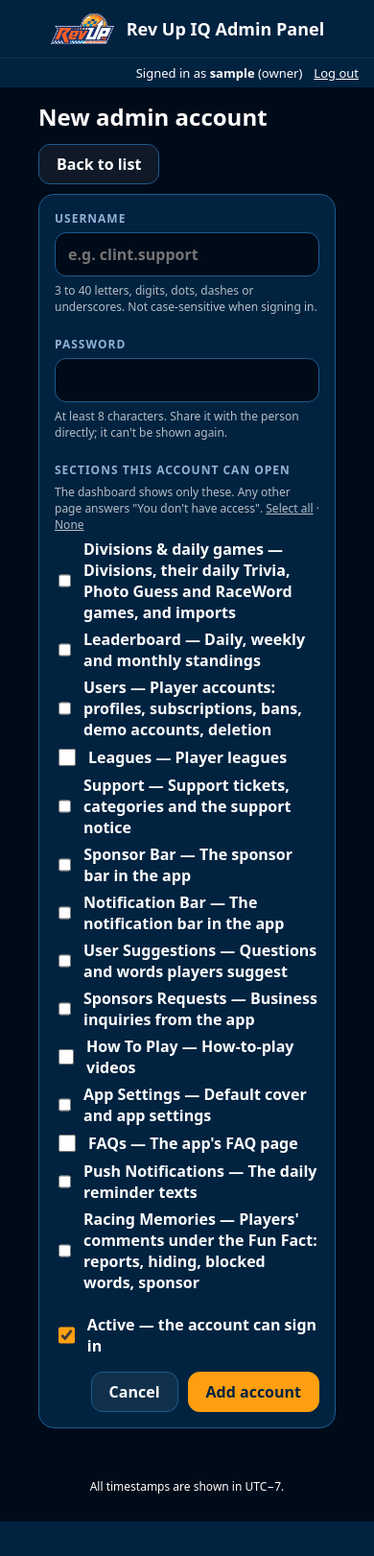
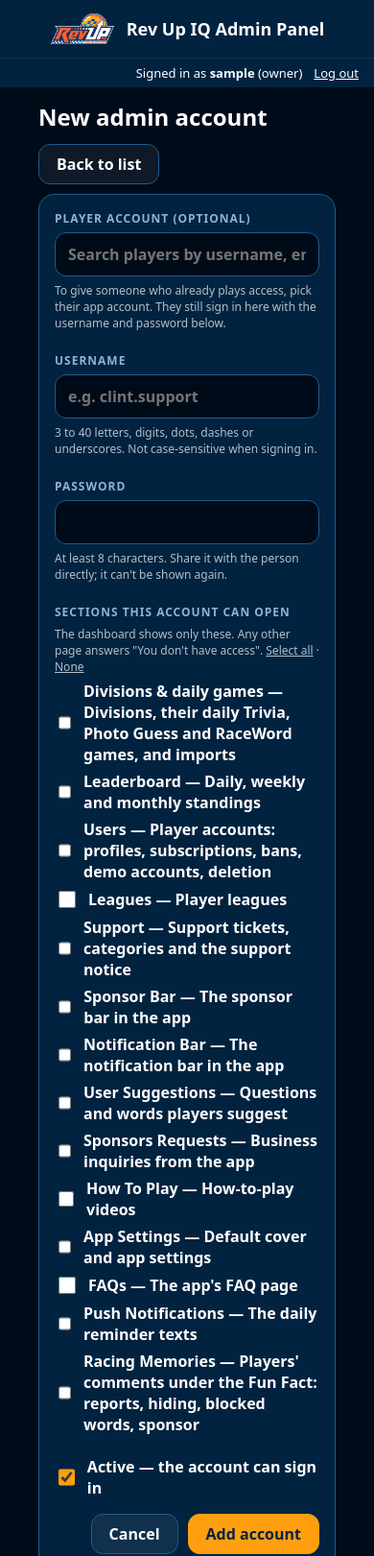
Before and after one commit to revupiq/RevUpIQ, an ASP.NET Core app: page /AdminUsers/Create in a window 390 px wide. Shown: the top 1621 px of the page at 96% size. Before the commit the page ends 1585 px from the top, so only its background shows below. Run offline with ASP.NET Core 8, Linux system fonts and the light colour scheme; the visitor is signed in with stand-in values (Sample User, id 1); some libraries are stand-ins or nearby versions.

Commit message:
Admin Users: link an admin account to an existing player
The new/edit account form can search the app's players by username, email
or phone and link one; their app username is suggested as the login name.
The list shows each account's player. The login keeps its own password.
Needs supabase/migrations/202611200002_admin_users_player.sql applied first.

```diff
--- a/Controllers/AdminUsersController.cs
+++ b/Controllers/AdminUsersController.cs
@@ -1,6 +1,8 @@
+using System.Text.Json;
 using Microsoft.AspNetCore.Mvc;
 using RevUpIQ.Admin.Infrastructure;
 using RevUpIQ.Admin.Models.AdminUsers;
+using RevUpIQ.Admin.Models.Users;
 using static Supabase.Postgrest.Constants;
 
 namespace RevUpIQ.Admin.Controllers
@@ -12,6 +14,11 @@ namespace RevUpIQ.Admin.Controllers
     {
         private const string MissingTable =
             "The admin_users table does not exist yet. Apply supabase/migrations/202611190001_admin_users.sql first.";
+
+        private const string MissingPlayerColumn =
+            "Linking a player needs supabase/migrations/202611200002_admin_users_player.sql applied first.";
+
+        private const int MaxPlayerResults = 10;
 
         private readonly Supabase.Client _supabase;
 
@@ -27,6 +34,8 @@ namespace RevUpIQ.Admin.Controllers
             try
             {
                 vm.Users = (await _supabase.From<AdminUser>().Order("username", Ordering.Ascending).Get()).Models;
+                vm.Players = (await DescribePlayersAsync(vm.Users.Where(u => u.UserId.HasValue).Select(u => u.UserId!.Value)))
+                    .ToDictionary(p => p.Id, p => p.Label);
             }
             catch (Exception ex)
             {
@@ -49,9 +58,10 @@ namespace RevUpIQ.Admin.Controllers
                 return RedirectToAction(nameof(Index));
             }
 
-            return View(new AdminUserForm
+            return await ShowFormAsync(new AdminUserForm
             {
                 Id = user.Id,
+                UserId = user.UserId,
                 Username = user.Username,
                 Sections = AdminSignIn.KnownSections(user.Sections).ToList(),
                 IsActive = user.IsActive
@@ -84,7 +94,7 @@ namespace RevUpIQ.Admin.Controllers
 
             form.Password = null; // never sent back to the page
             if (!ModelState.IsValid)
-                return View("Edit", form);
+                return await ShowFormAsync(form);
 
             try
             {
@@ -92,7 +102,19 @@ namespace RevUpIQ.Admin.Controllers
                 if (sameName != null && sameName.Id != form.Id)
                 {
                     ModelState.AddModelError(nameof(form.Username), "Another account already has this name.");
-                    return View("Edit", form);
+                    return await ShowFormAsync(form);
+                }
+
+                if (form.UserId is Guid playerId)
+                {
+                    var taken = (await _supabase.From<AdminUser>()
+                        .Filter("user_id", Operator.Equals, playerId.ToString()).Get()).Models.FirstOrDefault();
+                    if (taken != null && taken.Id != form.Id)
+                        ModelState.AddModelError(nameof(form.UserId), $"This player already has an admin account: {taken.Username}.");
+                    else if ((await DescribePlayersAsync(new[] { playerId })).Count == 0)
+                        ModelState.AddModelError(nameof(form.UserId), "That player's app account no longer exists. Choose another or remove it.");
+                    if (!ModelState.IsValid)
+                        return await ShowFormAsync(form);
                 }
 
                 if (form.Id is long id)
@@ -108,6 +130,7 @@ namespace RevUpIQ.Admin.Controllers
                         .Set(u => u.Username, username)
                         .Set(u => u.Sections, sections)
                         .Set(u => u.IsActive, form.IsActive)
+                        .Set(u => u.UserId!, form.UserId)
                         .Set(u => u.UpdatedAt, DateTime.UtcNow);
                     if (password.Length > 0)
                         update = update.Set(u => u.PasswordHash, AdminSignIn.HashPassword(password));
@@ -121,15 +144,18 @@ namespace RevUpIQ.Admin.Controllers
                         Username = username,
                         PasswordHash = AdminSignIn.HashPassword(password),
                         Sections = sections,
-                        IsActive = form.IsActive
+                        IsActive = form.IsActive,
+                        UserId = form.UserId
                     });
                 }
             }
             catch (Exception ex)
             {
                 Console.WriteLine($"Admin user save failed: {ex.Message}");
-                ModelState.AddModelError("", ex.Message.Contains("PGRST205") ? MissingTable : "Saving failed. Please try again.");
-                return View("Edit", form);
+                ModelState.AddModelError("", ex.Message.Contains("PGRST205") ? MissingTable
+                    : ex.Message.Contains("user_id") ? MissingPlayerColumn
+                    : "Saving failed. Please try again.");
+                return await ShowFormAsync(form);
             }
 
             TempData["Message"] = isNew ? $"Account {username} added." : $"Account {username} updated.";
@@ -176,6 +202,82 @@ namespace RevUpIQ.Admin.Controllers
             return RedirectToAction(nameof(Index));
         }
 
+        // Players whose username, email or phone contains the text, for the form's picker
+        [HttpGet]
+        public async Task<IActionResult> Players(string? q)
+        {
+            var text = (q ?? "").Trim();
+            if (text.Length < 2) return Json(Array.Empty<PlayerOption>());
+
+            var ids = new List<Guid>();
+            try
+            {
+                var byName = await _supabase.From<Profile>().Select("id,username")
+                    .Filter("username", Operator.ILike, $"%{text}%")
+                    .Limit(MaxPlayerResults).Get();
+                ids.AddRange(byName.Models.Select(p => p.Id));
+            }
+            catch (Exception ex) { Console.WriteLine($"Player search by username failed: {ex.Message}"); }
+            try
+            {
+                var byContact = await _supabase.Rpc<List<Dictionary<string, Guid>>>("search_auth_users", new { search_text = text });
+                if (byContact != null) ids.AddRange(byContact.Select(x => x["user_id"]));
+            }
+            catch (Exception ex) { Console.WriteLine($"Player search by email or phone failed: {ex.Message}"); }
+
+            return Json(await DescribePlayersAsync(ids.Distinct().Take(MaxPlayerResults)));
+        }
+
+        private async Task<IActionResult> ShowFormAsync(AdminUserForm form)
+        {
+            form.PlayerLabel = form.UserId is Guid id
+                ? (await DescribePlayersAsync(new[] { id })).FirstOrDefault()?.Label ?? "(player's account deleted)"
+                : null;
+            return View("Edit", form);
+        }
+
+        // "username · email or phone" for each player that still exists
+        private async Task<List<PlayerOption>> DescribePlayersAsync(IEnumerable<Guid> ids)
+        {
+            var list = ids.Distinct().ToList();
+            if (list.Count == 0) return new();
+
+            var names = new Dictionary<Guid, string?>();
+            try
+            {
+                names = (await _supabase.From<Profile>().Select("id,username")
+                        .Filter("id", Operator.In, list).Get())
+                    .Models.ToDictionary(p => p.Id, p => p.Username);
+            }
+            catch (Exception ex) { Console.WriteLine($"Player names failed: {ex.Message}"); }
+
+            using var http = new HttpClient { BaseAddress = new Uri(ApiClientFactory.BaseUrl) };
+            http.DefaultRequestHeaders.Add("apikey", ApiClientFactory.ServiceRole);
+            http.DefaultRequestHeaders.Authorization =
+                new System.Net.Http.Headers.AuthenticationHeaderValue("Bearer", ApiClientFactory.ServiceRole);
+            var json = new JsonSerializerOptions { PropertyNameCaseInsensitive = true };
+
+            var players = new List<PlayerOption>();
+            foreach (var id in list)
+            {
+                AuthUser? account = null;
+                try
+                {
+                    var res = await http.GetAsync($"auth/v1/admin/users/{id}");
+                    if (res.IsSuccessStatusCode)
+                        account = JsonSerializer.Deserialize<AuthUser>(await res.Content.ReadAsStringAsync(), json);
+                }
+                catch (Exception ex) { Console.WriteLine($"Player lookup failed: {ex.Message}"); }
+                if (account == null && !names.ContainsKey(id)) continue;
+
+                var username = names.GetValueOrDefault(id);
+                var contact = !string.IsNullOrWhiteSpace(account?.Email) ? account!.Email : account?.Phone;
+                var label = string.Join(" · ", new[] { username, contact }.Where(s => !string.IsNullOrWhiteSpace(s)));
+                players.Add(new PlayerOption(id, label.Length > 0 ? label : id.ToString(), username));
+            }
+            return players;
+        }
+
         private async Task<AdminUser?> FindAsync(long id) =>
             (await _supabase.From<AdminUser>().Where(u => u.Id == id).Get()).Models.FirstOrDefault();
     }
--- a/Views/AdminUsers/Edit.cshtml
+++ b/Views/AdminUsers/Edit.cshtml
@@ -18,6 +18,23 @@
 
     <form asp-action="Save" method="post" class="faq-form" novalidate autocomplete="off">
         <input type="hidden" asp-for="Id" />
+
+        <div class="faq-field">
+            <label class="faq-label" for="playerSearch">Player account (optional)</label>
+            <input type="hidden" asp-for="UserId" id="playerId" />
+            <div id="playerChosen" class="player-chosen" hidden="@(Model.UserId == null)">
+                <span id="playerLabel">@Model.PlayerLabel</span>
+                <a href="#" id="playerRemove">Remove</a>
+            </div>
+            <input id="playerSearch" class="faq-input" autocomplete="off" hidden="@(Model.UserId != null)"
+                   placeholder="Search players by username, email or phone" />
+            <div id="playerResults" class="player-results" hidden></div>
+            <span class="faq-hint">
+                To give someone who already plays access, pick their app account. They still sign in
+                here with the username and password below.
+            </span>
+            <span asp-validation-for="UserId" class="faq-error"></span>
+        </div>
 
         <div class="faq-field">
             <label class="faq-label" asp-for="Username">Username</label>
@@ -67,8 +84,74 @@
     </form>
 </div>
 
+<style>
+    .player-chosen { display: flex; gap: 12px; align-items: center; padding: 10px 12px;
+        border: 1px solid rgba(255,255,255,.25); border-radius: 10px; font-weight: 600; }
+    .player-chosen[hidden], .player-results[hidden], #playerSearch[hidden] { display: none; }
+    .player-chosen a { color: var(--white); font-weight: 400; margin-left: auto; }
+    .player-results { display: flex; flex-direction: column; margin-top: 4px;
+        border: 1px solid rgba(255,255,255,.2); border-radius: 10px; overflow: hidden; }
+    .player-results button, .player-results div { text-align: left; padding: 9px 12px; color: var(--white);
+        background: transparent; border: 0; border-bottom: 1px solid rgba(255,255,255,.08); }
+    .player-results button:hover, .player-results button:focus { background: rgba(255,255,255,.1); }
+</style>
+
 <script>
 (function () {
+    const search = document.getElementById('playerSearch');
+    const results = document.getElementById('playerResults');
+    const chosen = document.getElementById('playerChosen');
+    const idInput = document.getElementById('playerId');
+    const label = document.getElementById('playerLabel');
+    const username = document.getElementById('Username');
+    let timer, latest = 0;
+
+    function note(text) {
+        results.replaceChildren(Object.assign(document.createElement('div'), { textContent: text }));
+        results.hidden = false;
+    }
+
+    function choose(p) {
+        idInput.value = p.id;
+        label.textContent = p.label;
+        chosen.hidden = false;
+        search.hidden = true;
+        results.hidden = true;
+        // Suggest their app username as the login name, keeping only allowed characters
+        const suggested = (p.username || '').replace(/[^A-Za-z0-9._-]/g, '').slice(0, 40);
+        if (!username.value.trim() && suggested.length >= 3) username.value = suggested;
+    }
+
+    search.addEventListener('input', () => {
+        clearTimeout(timer);
+        const q = search.value.trim();
+        if (q.length < 2) { results.hidden = true; return; }
+        timer = setTimeout(async () => {
+            const mine = ++latest;
+            note('Searching…');
+            try {
+                const res = await fetch('@Url.Action("Players")?q=' + encodeURIComponent(q));
+                const players = await res.json();
+                if (mine !== latest) return;
+                if (!players.length) return note('No players found.');
+                results.replaceChildren(...players.map(p => {
+                    const b = Object.assign(document.createElement('button'), { type: 'button', textContent: p.label });
+                    b.addEventListener('click', () => choose(p));
+                    return b;
+                }));
+            } catch { if (mine === latest) note('Search failed. Please try again.'); }
+        }, 300);
+    });
+
+    document.getElementById('playerRemove').addEventListener('click', e => {
+        e.preventDefault();
+        idInput.value = '';
+        chosen.hidden = true;
+        search.hidden = false;
+        search.value = '';
+        search.focus();
+    });
+
     const boxes = () => document.querySelectorAll('input[name="Sections"]');
     document.getElementById('selectAll').addEventListener('click', e => { e.preventDefault(); boxes().forEach(b => b.checked = true); });
     document.getElementById('selectNone').addEventListener('click', e => { e.preventDefault(); boxes().forEach(b => b.checked = false); });
--- a/Views/AdminUsers/Index.cshtml
+++ b/Views/AdminUsers/Index.cshtml
@@ -16,6 +16,7 @@
 
     <p class="faq-intro">
         Accounts that can sign in to this admin panel, each with its own username and password.
+        An account can belong to a player who already has an app account.
         An account sees only the sections ticked for it; this page is only for you, the owner
         (<b>@AdminSignIn.OwnerUsername</b> login). Changes apply within a minute, without the account signing out.
     </p>
@@ -47,6 +48,11 @@
                     <span class="faq-chip faq-chip-category">@u.Username</span>
                     <span class="faq-chip @(u.IsActive ? "active" : "inactive")">@(u.IsActive ? "Active" : "Turned off")</span>
                 </div>
+
+                @if (u.UserId is Guid playerId)
+                {
+                    <p class="faq-answer">Player: @(Model.Players.GetValueOrDefault(playerId) ?? "(app account deleted)")</p>
+                }
 
                 <p class="faq-answer">
                     @if (sections.Count == AdminAccess.Sections.Length)
```
Also changed, not shown: Models/AdminUsers/AdminUserModels.cs (+10 -0 lines), supabase/README.md, 1 other file.
